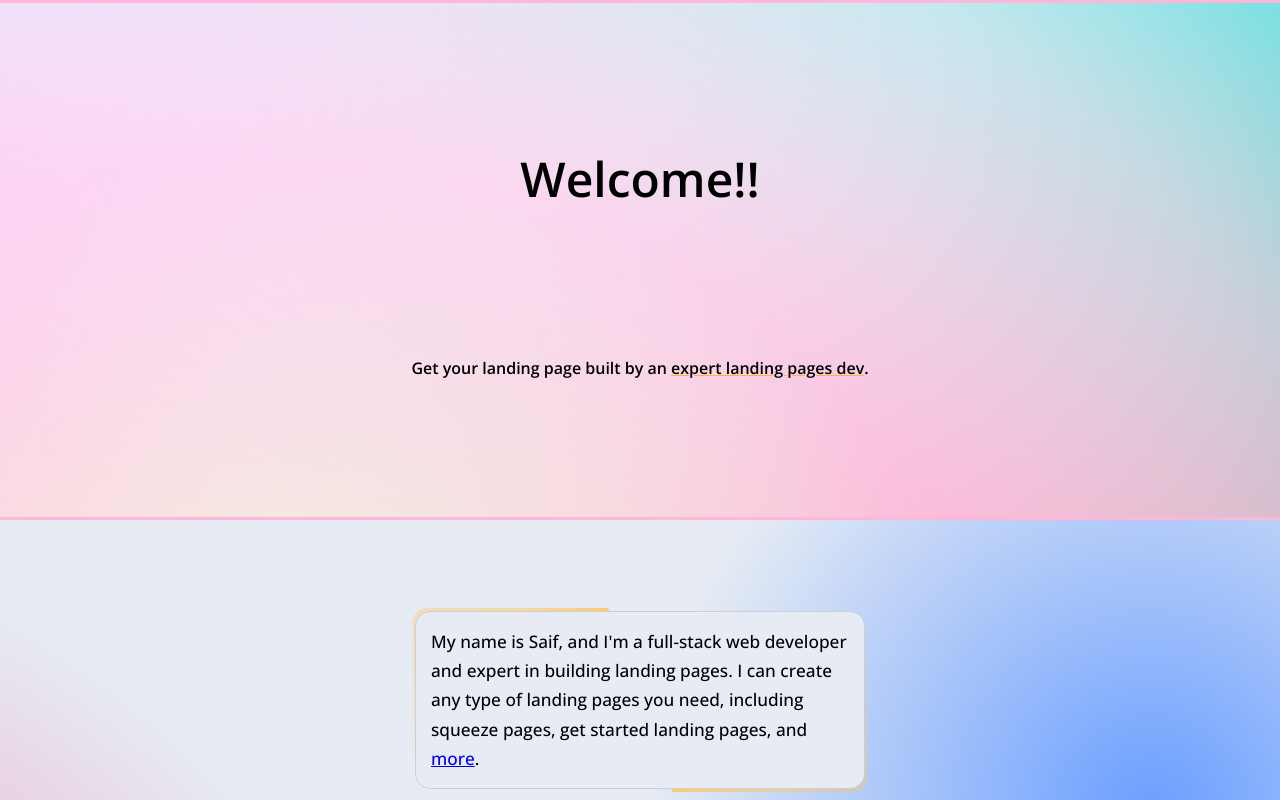
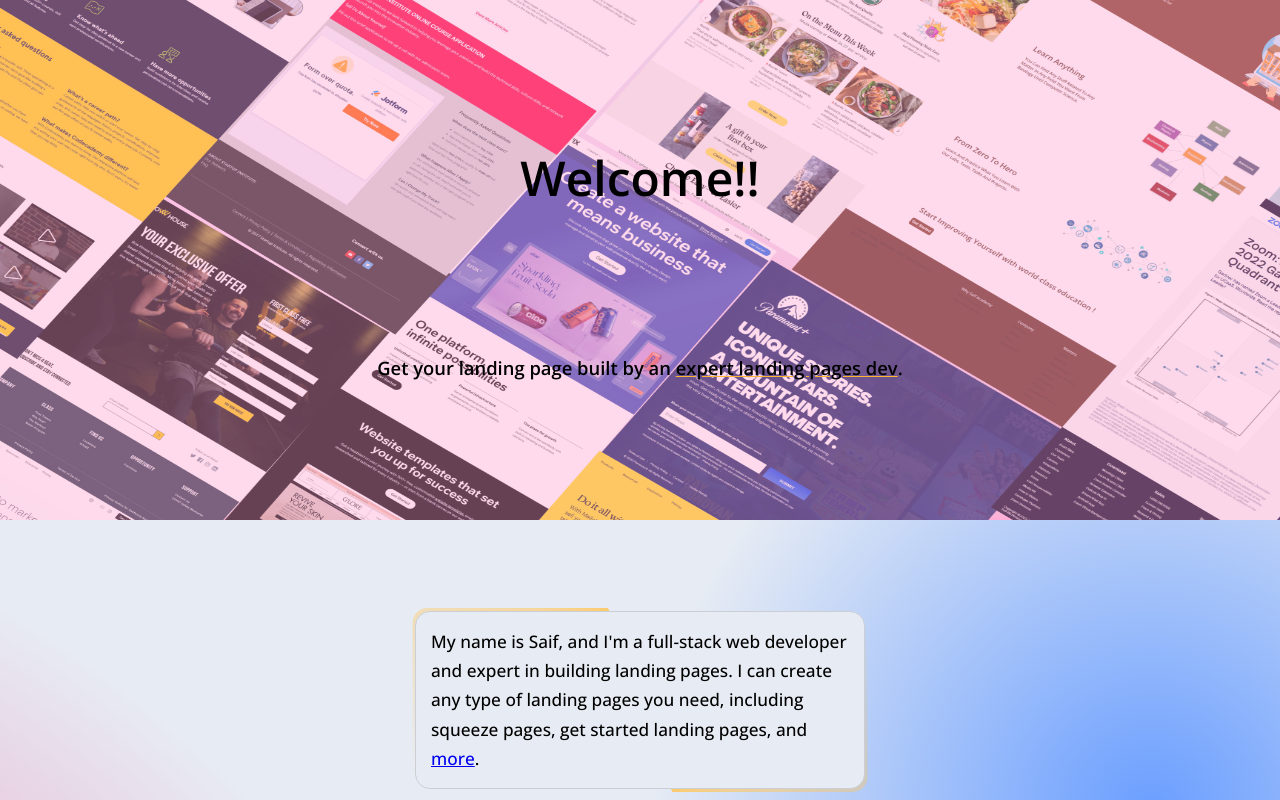
Before and after one commit to SA12IF34/landing-pages-portfolio, a Next.js app: page / in a window 1280 px wide. Shown: the top 800 px of the page. Built offline with nearby package versions, Linux system fonts and the light colour scheme; a web font is replaced by a local one.

Commit message:
eighth commit

```diff
--- a/pages/index.tsx
+++ b/pages/index.tsx
@@ -3,7 +3,7 @@ import Head from 'next/head';
 import Image from 'next/image';
 import Link from 'next/link';
 import styles from '@/styles/Home.module.css';
-import banner from '@/public/banner.png';
+import banner from '@/public/banner.jpg';
 import {BiDownArrowAlt, BiUpArrowAlt} from 'react-icons/bi'
 
 import getStarted from '@/public/getStarted.png';
@@ -79,17 +79,15 @@ export default function Home() {
         <script src={"https://kit.fontawesome.com/9b81eb347f.js"} crossOrigin={"anonymous"} ></script>
       </Head>
       <style jsx global>{`
-                :root {
-                    --color: rgb(95, 44, 24);
-                }
+
                 body::-webkit-scrollbar {
 
                    width: 7px;
-                    background-color: white;
+                    background-color: rgb(231, 236, 244);
                 }
 
                 body::-webkit-scrollbar-thumb {
-                    background-color: rgba(58, 58, 58, 0.5);
+                    background-color: rgb(176, 186, 201);
                     border-radius: 999px;
                     width: 5px;
                 }
@@ -97,6 +95,7 @@ export default function Home() {
       <div className={styles.mainRoot}>
         <main>
           <Image className={styles.Banner} src={banner} alt="banner" />
+          <div className={styles.Bg}></div>
           <div className={styles.contentContainer}>
             <h1>
               Welcome!!
--- a/styles/Home.module.css
+++ b/styles/Home.module.css
@@ -29,6 +29,7 @@
     max-width: 70%;
     margin-left: auto;
     margin-right: auto;
+    font-size: 1.15em;
 }
 
 .contentContainer {
@@ -43,10 +44,19 @@
     align-items: center;
 }
 
-.Banner {
+.Banner,
+.Bg {
     width: 100%;
     height: auto;
     max-height: 65vh;
+}
+
+.Bg {
+    height: 100%;
+    background-color: rgb(255 163 209 / 40%);
+    position: absolute;
+    top: 0%;
+    left: 0%;
 }
 
 /* Sections */
@@ -380,8 +390,11 @@ button.twoBtn i {
         font-size: 2.2em;
     }
     .contentContainer h3 {
-        font-size: 1.2em;
+        font-size: 1.2em !important;
     }
+
+
+
 }
 
 @media screen and (max-width: 680px) {
```
Also changed, not shown: public/banner.jpg (added).
